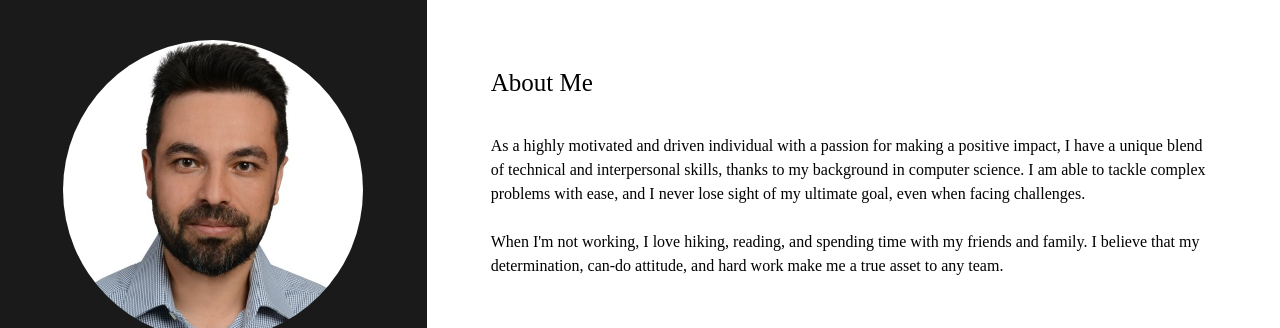
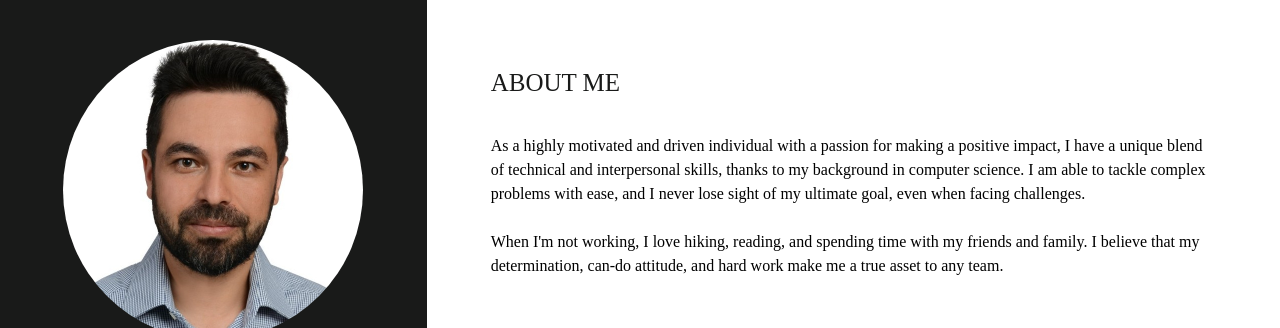
Before and after one commit to mustafadurmaz/Nextjs-Resume-App, a Next.js app: page / in a window 1280 px wide. Shown: the top 328 px of the page. Built offline with nearby package versions, Linux system fonts and the light colour scheme.

Commit message:
CSS edit

```diff
--- a/app/global.css
+++ b/app/global.css
@@ -30,3 +30,11 @@
 .icons-contactme{
     @apply text-2xl m-2
 }
+
+section{
+    @apply mb-10
+}
+
+main h2{
+    @apply uppercase text-black;
+}
```
